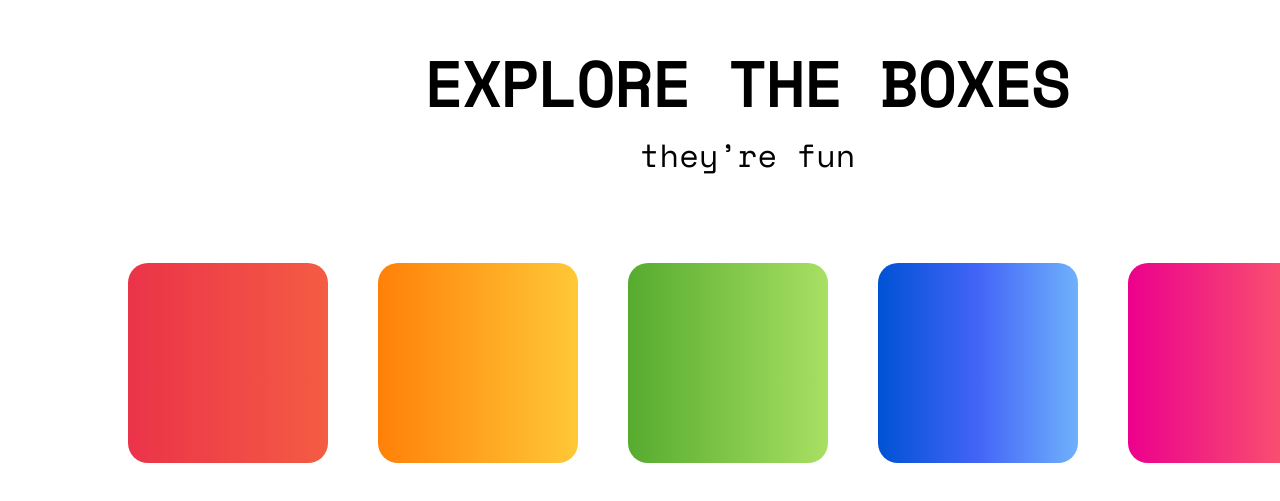
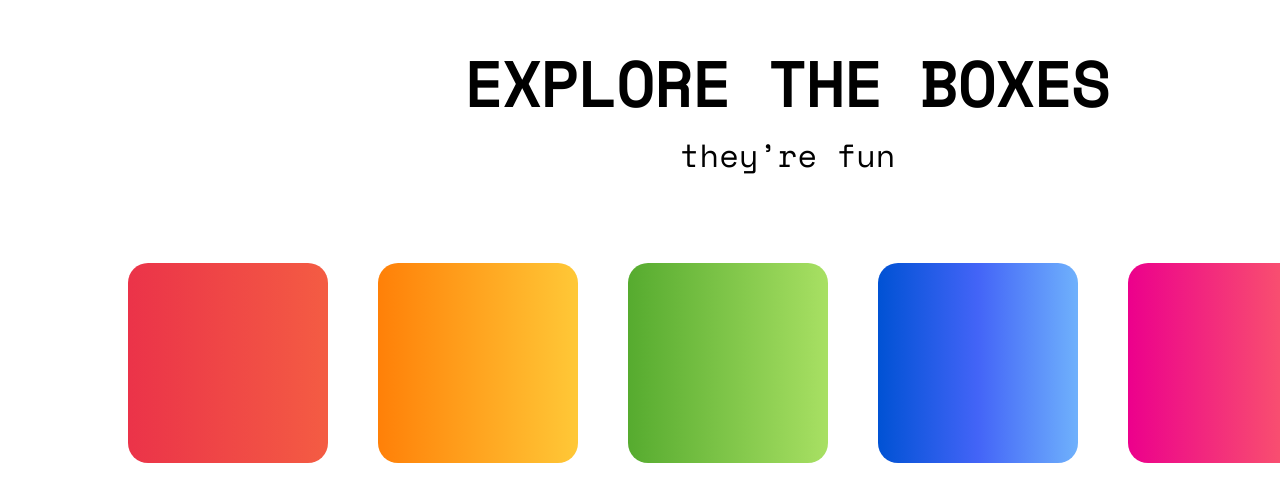
Before and after one commit to jpsnido/jpsnido.github.io, a plain HTML site: page index.html in a window 1280 px wide. Shown: the part 127-628 px from the top of the page. Drawn offline with nearby package versions, Linux system fonts and the light colour scheme; a web font is replaced by a local one.

Commit message:
Update style.css

```diff
--- a/style.css
+++ b/style.css
@@ -8,7 +8,7 @@
 @import url('https://fonts.googleapis.com/css2?family=PT+Serif+Caption&family=Racing+Sans+One&family=Roboto:wght@700&family=Space+Mono&display=swap');
 
 #ExploreTheBoxes{
-    left: 416px;
+    left: 456px;
     top: 157px;
     position: absolute;
     color: black;
@@ -18,7 +18,7 @@
 }
 
 #TheyReFun{
-    left: 632px;
+    left: 672px;
     top: 250px;
     position: absolute;
     color: black; font-size: 32px;
```
